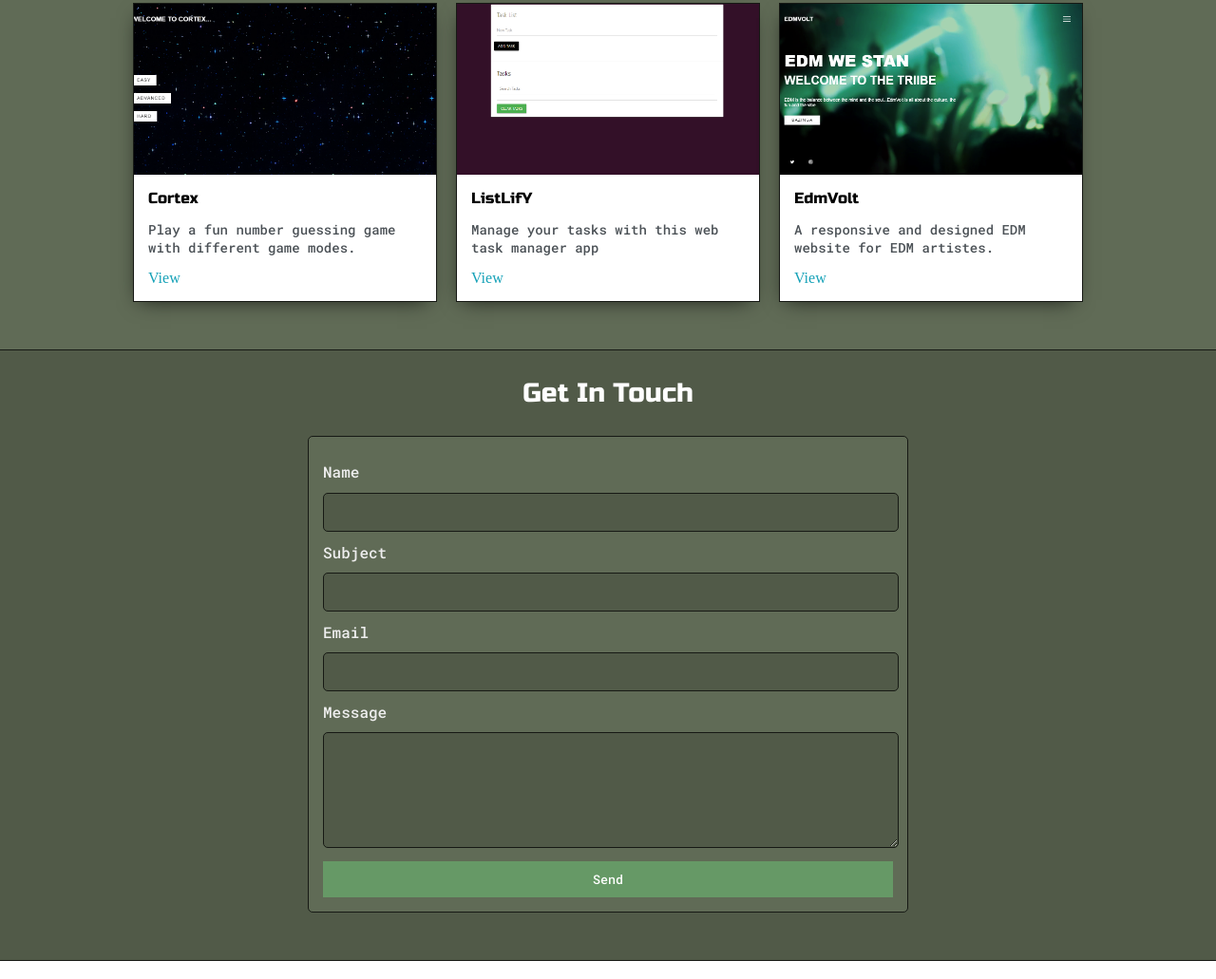
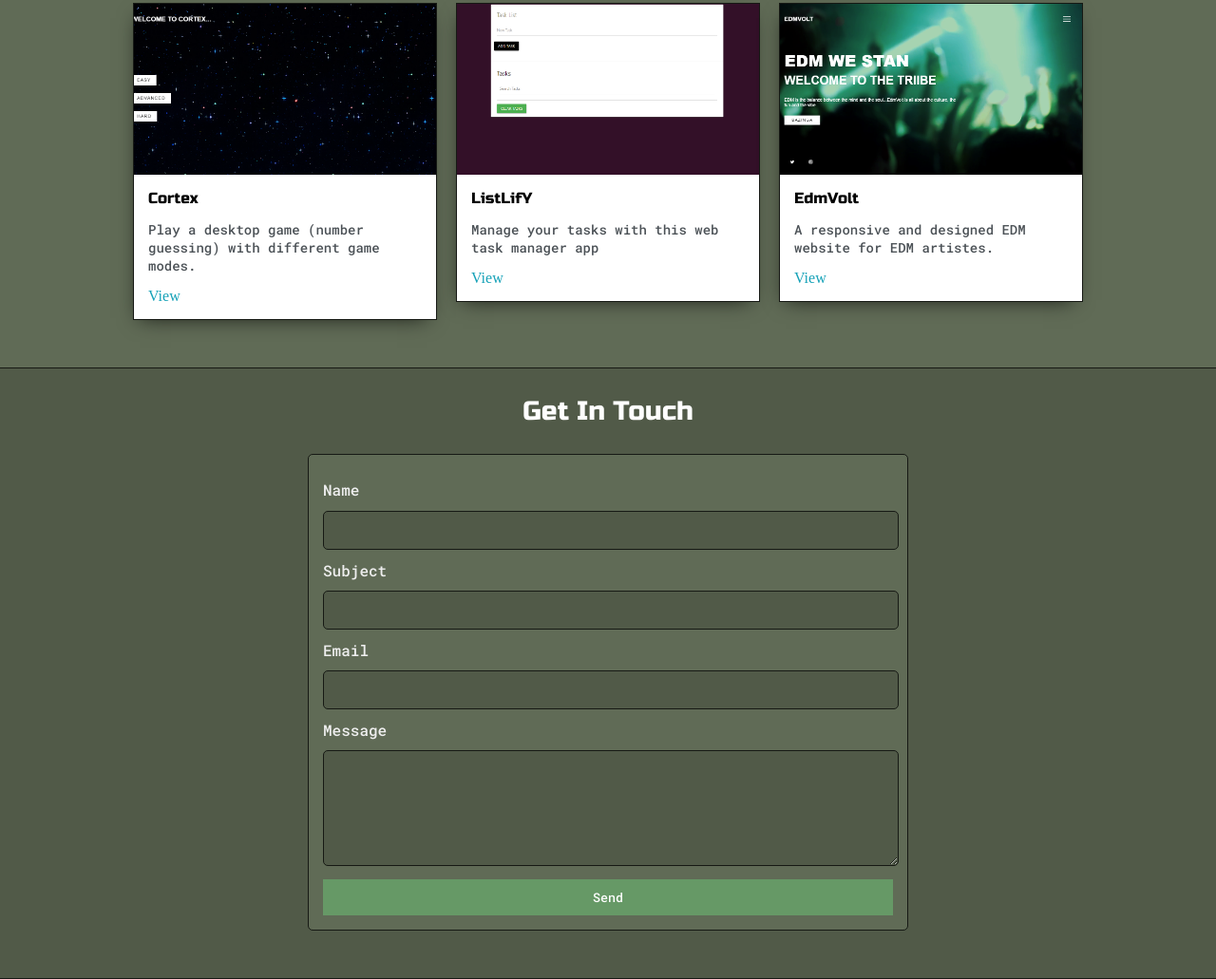
Before and after one commit to Onlygideon/portfolio-vs1, a plain HTML site: page index.html in a window 1280 px wide. Shown: the part 1388-2419 px from the top of the page at 95% size. Drawn offline with Linux system fonts and the light colour scheme.

Commit message:
Update index.html

```diff
--- a/index.html
+++ b/index.html
@@ -137,7 +137,7 @@
                         <img class="thumbnail" src="images/image1.PNG">
                         <div class="post-preview">
                             <h6 class="post-title">Cortex</h6>
-                            <p class="post-intro">Play a fun number guessing game with different game modes.</p>
+                            <p class="post-intro">Play a desktop game (number guessing) with different game modes.</p>
                             <a target="_blank" href="https://onlygideon.github.io/cortex/">View</a>
                         </div>
                     </div>
```
